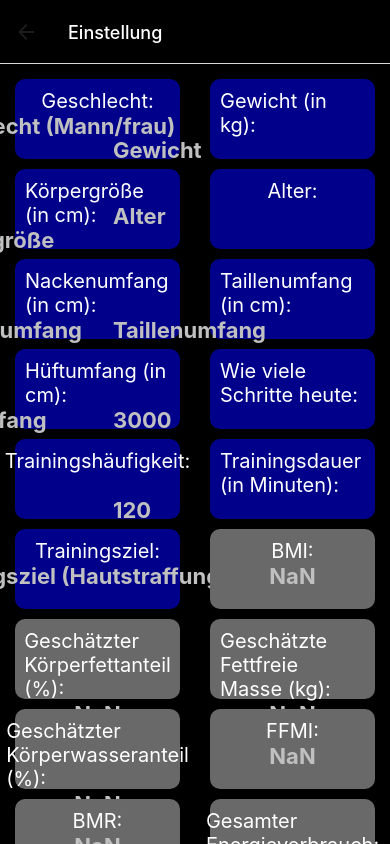
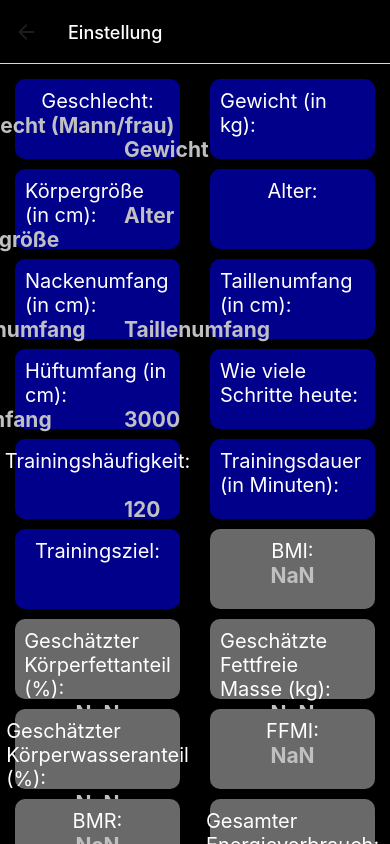
Before and after one commit to Kevin24061997/Fit-Kit, a React Native app in the folder fit-kit/: screen /Einstellung in a window 390 px wide. Built offline with nearby package versions, Linux system fonts and the light colour scheme; what expo-notifications would draw is missing.

Commit message:
Modal für Trainingsziel

```diff
--- a/fit-kit/src/EinstellungScreen.js
+++ b/fit-kit/src/EinstellungScreen.js
@@ -1,5 +1,5 @@
 import React, { useState, useEffect } from 'react';
-import { View, Text, TextInput, Button, ScrollView } from 'react-native';
+import { View, Text, TextInput, TouchableOpacity, ScrollView, Alert, Modal } from 'react-native';
 import AsyncStorage from '@react-native-async-storage/async-storage';
 import { useUserData } from './InputPages/UserDataContext';
 import { styles } from './style.js/Einstellungstyle';
@@ -265,6 +265,20 @@ export function EinstellungScreen() {
     setBodyWaterPercentage(bodyWaterPercentage.toFixed(2));
   };
 
+  const [modalVisible, setModalVisible] = useState(false);
+
+  const showModal = () => {
+    setModalVisible(true);
+  };
+  const handleTrainingGoalSelection = (selectedGoal) => {
+    setGoal(selectedGoal);
+    setModalVisible(false);
+  };
+
+  const handleModalClose = () => {
+    setModalVisible(false);
+  };
+
 
 
   return (
@@ -369,15 +383,42 @@ export function EinstellungScreen() {
             style={styles.input}
           />
         </View>
-        <View style={styles.column}>
-          <Text style={styles.textWhite}>Trainingsziel:</Text>
-          <TextInput
-            value={goal}
-            onChangeText={(text) => setGoal(text)}
-            placeholder="Trainingsziel (Hautstraffung, Fettverlust, Muskelaufbau)"
-            style={styles.input}
-          />
-        </View>
+        <TouchableOpacity onPress={showModal}>
+          <View style={styles.column}>
+            <Text style={styles.textWhite}>Trainingsziel:</Text>
+            <Text style={styles.input}>{goal}</Text>
+          </View>
+        </TouchableOpacity>
+        <Modal
+        animationType="slide"
+        transparent={true}
+        visible={modalVisible}
+        onRequestClose={handleModalClose}>
+        <View style={[styles.modalContainer]}>
+          <View style={styles.modalContent}>
+            <Text style={[styles.modalText, { color: 'white' }]}>Trainingsziel auswählen:</Text>
+            <TouchableOpacity
+              onPress={() => handleTrainingGoalSelection('Hautstraffung')}
+              style={[styles.goalButton, { backgroundColor: 'darkblue' }]}
+            >
+              <Text style={[styles.buttonText1]}>Hautstraffung</Text>
+            </TouchableOpacity>
+            <TouchableOpacity
+              onPress={() => handleTrainingGoalSelection('Fettverlust')}
+              style={[styles.goalButton, { backgroundColor: 'darkblue' }]}
+            >
+              <Text style={[styles.buttonText1]}>Fettverlust</Text>
+            </TouchableOpacity>
+            <TouchableOpacity
+              onPress={() => handleTrainingGoalSelection('Muskelaufbau')}
+              style={[styles.goalButton, { backgroundColor: 'darkblue' }]}
+            >
+              <Text style={[styles.buttonText1]}>Muskelaufbau</Text>
+            </TouchableOpacity>
+          </View>
+          </View>
+        </Modal>
+
         {bmi !== null && (
           <View style={styles.columnrechnung}>
             <Text style={styles.textWhite}>BMI:</Text>
--- a/fit-kit/src/style.js/Einstellungstyle.js
+++ b/fit-kit/src/style.js/Einstellungstyle.js
@@ -36,7 +36,38 @@ export const styles = StyleSheet.create({
   },
   input: {
     color: 'silver',
-    fontSize: 22,
+    fontSize: 21,
     fontWeight: 'bold',
-  }
+  },
+  modalContainer: {
+    flex: 1,
+    justifyContent: 'center',
+    alignItems: 'center',
+    backgroundColor: 'rgba(0, 0, 0, 0.5)',
+  },
+  modalContent: {
+    backgroundColor: 'black',
+    padding: 20,
+    borderRadius: 10,
+    alignItems: 'center',
+  },
+  modalText: {
+    fontSize: 18,
+    fontWeight: 'bold',
+    marginBottom: 20,
+  },
+  goalButton: {
+    width: 160,
+    height: 40,
+    borderRadius: 20,
+    justifyContent: 'center',
+    alignItems: 'center',
+    marginBottom: 10,
+  },
+  buttonText1: {
+    fontSize: 18,
+    fontWeight: 'bold',
+    color: 'white',
+  },
+
 });
```
